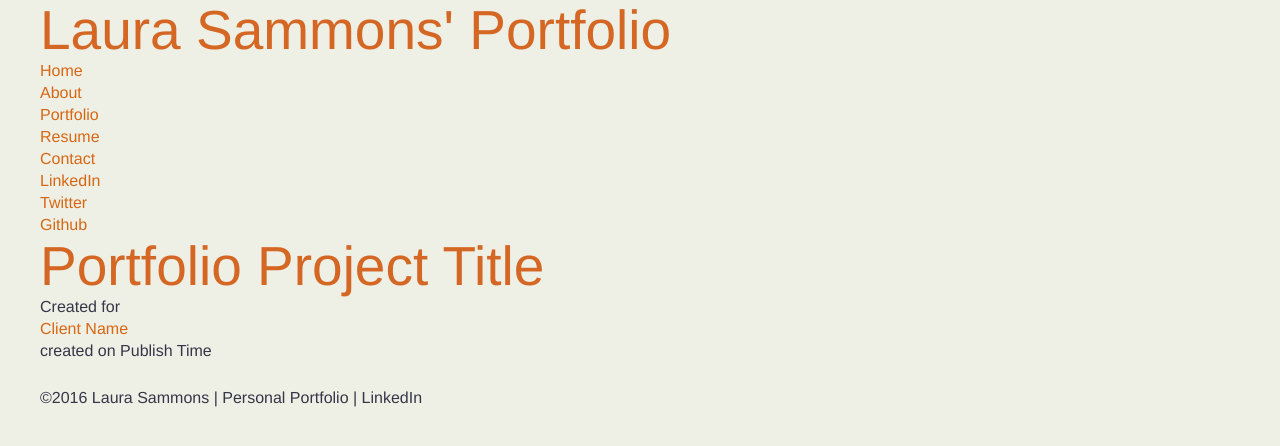
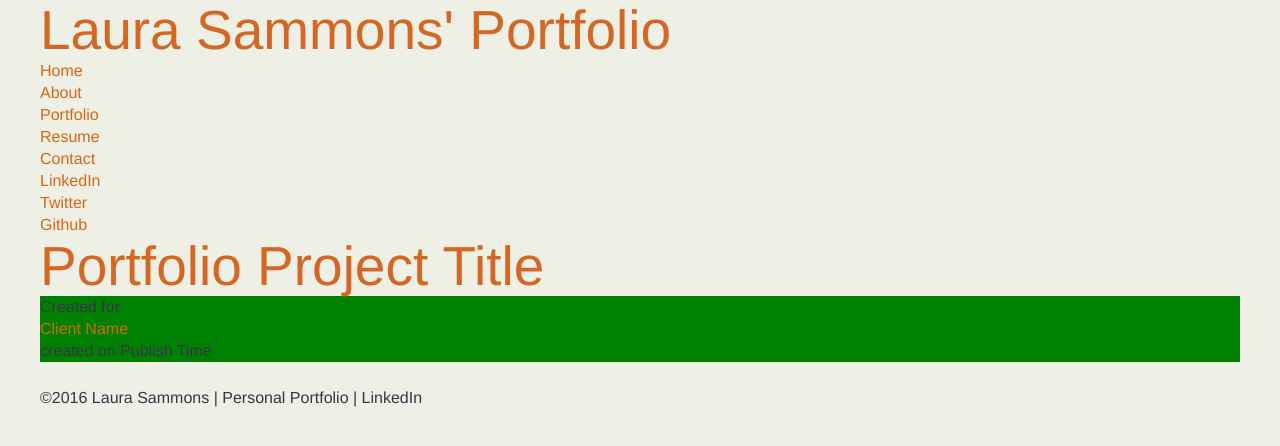
Before and after one commit to lsammons/301n2-portfolio, a plain HTML site: page index.html in a window 1280 px wide. Drawn offline with nearby package versions, Linux system fonts and the light colour scheme; a script that the page names is missing.

Commit message:
create README.md user stories, edit index.html

```diff
--- a/index.html
+++ b/index.html
@@ -32,7 +32,7 @@
             <article class="template" data-category="cat">
               <header>
                 <h1>Portfolio Project Title</h1>
-                <div class="projectTitle">
+                <div class="projectTitle" style="background-color: green;">
                   Created for <address><a href="">Client Name</a></address>
                   created on <time pubdate datetime="2000-01-01">Publish Time</time>
                 </div>
```
Also changed, not shown: 1 other file.
